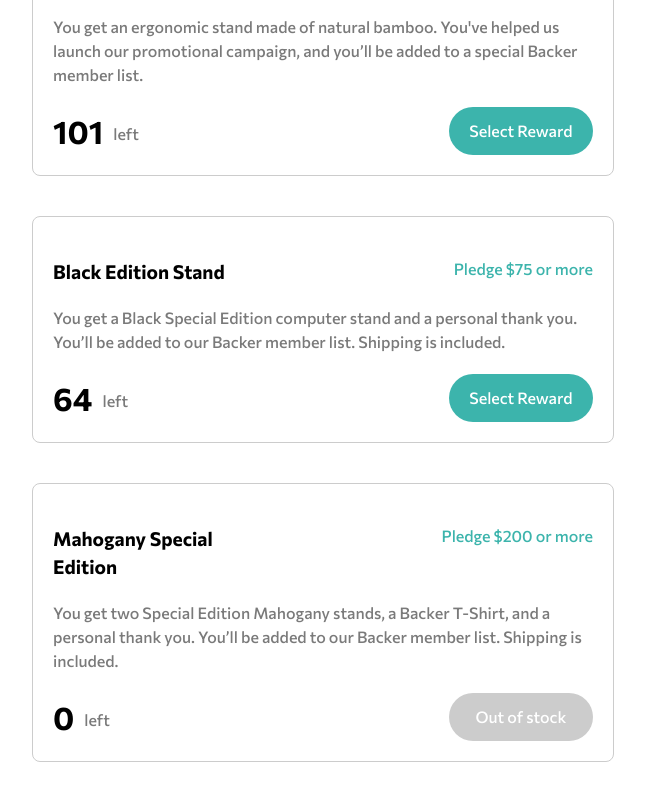
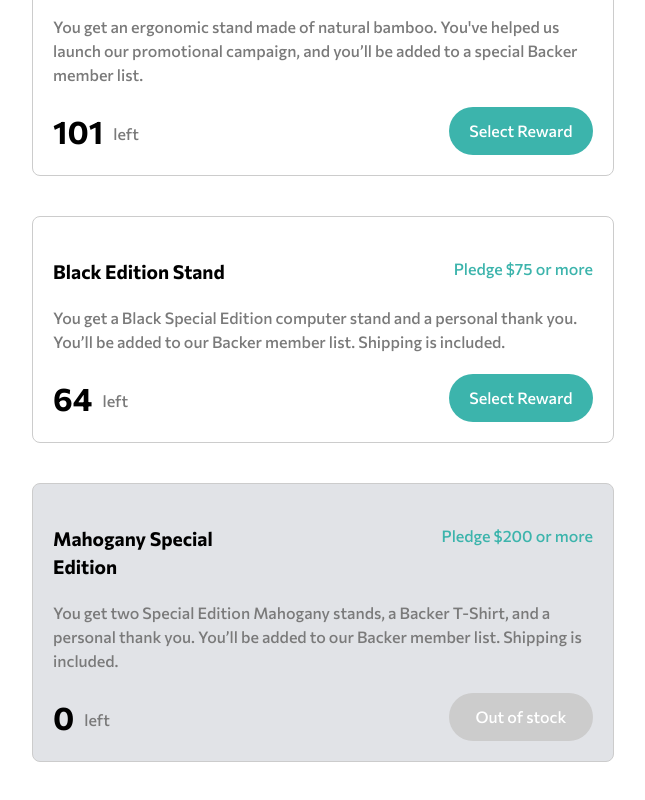
Before and after one commit to CHEGEBB/Mastering-Vue-Journey, a Vue app in the folder crowdfunding-product-page-main/: page / in a window 1280 px wide. Shown: the part 1227-2027 px from the top of the page, without its empty margins (317-962 px from the left). Built offline with nearby package versions, Linux system fonts and the light colour scheme.

Commit message:
added bg color for out of stock

```diff
--- a/crowdfunding-product-page-main/src/App.vue
+++ b/crowdfunding-product-page-main/src/App.vue
@@ -119,14 +119,15 @@
         </button>
       </div>
     </div>
-    <div class="pledge3 ">
+    <div class="pledge3 bg-gray-400/30 relative z-30 blurred">
       <div class="overlay"></div>
       <div class="titles flex flex-row justify-between">
         <h2>Mahogany Special Edition</h2>
         <p>Pledge $200 or more </p>
       </div>
       <div class="content-text">
-        <p class="text-left"> You get two Special Edition Mahogany stands, a Backer T-Shirt,
+        <p class="text-left">
+          You get two Special Edition Mahogany stands, a Backer T-Shirt,
           and a personal thank you. You’ll be added to our Backer member list. Shipping is
           included.
         </p>
@@ -141,7 +142,6 @@
             Out of stock
           </button>
         </div>
-
       </div>
     </div>
 
@@ -410,10 +410,4 @@ nav ul li {
   padding: 10px;
   font-weight: 500;
 }
-.overlay{
-  background: rgba(0, 0, 0, 0.5);
-  position: absolute;
-  border-radius: 8px;
-
-}
 </style>
```
